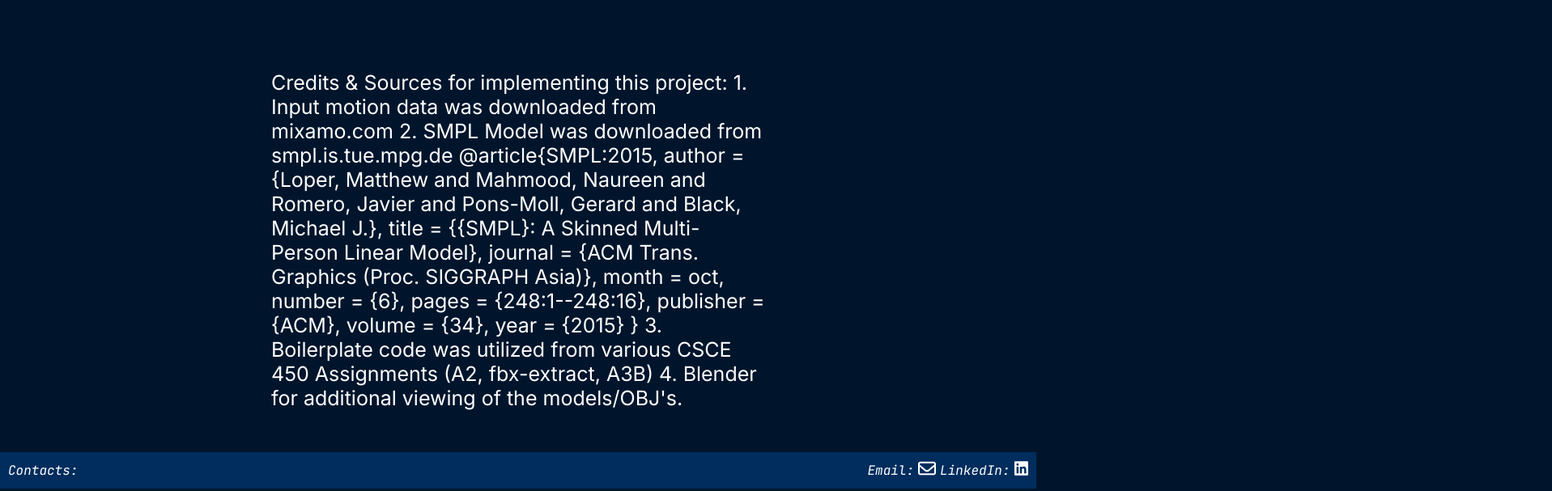
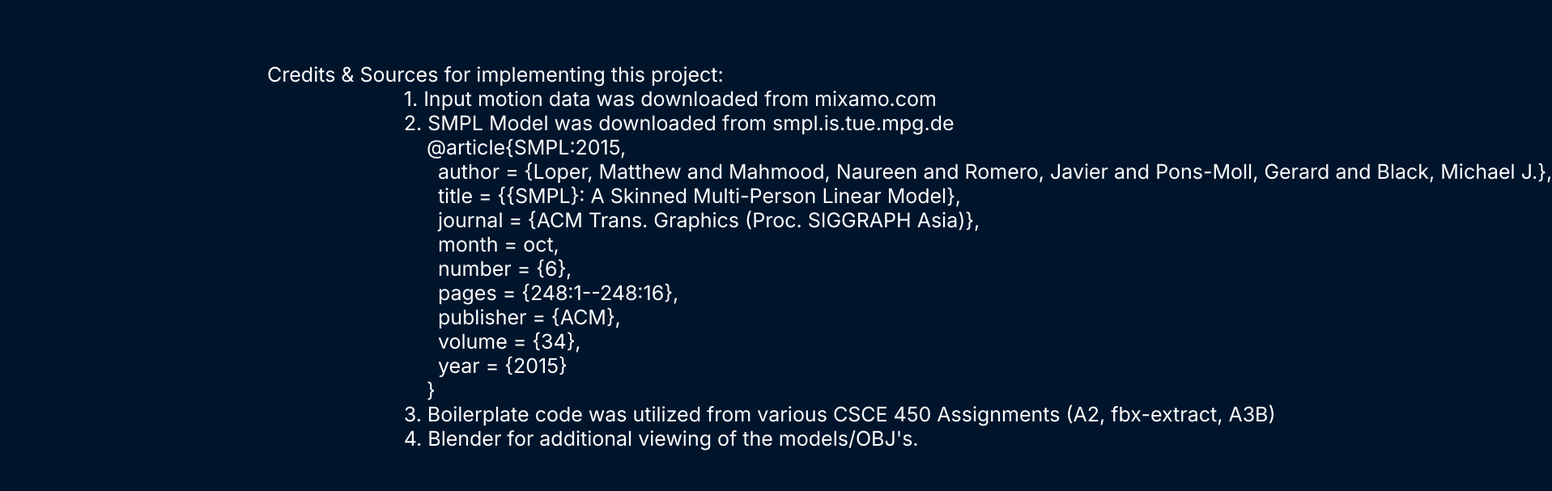
Before and after one commit to lsoberanis/lsoberanis.github.io, a plain HTML site: page projects_csce450.html in a window 1280 px wide. Shown: the part 556-1163 px from the top of the page at 81% size, 1917 px wide, since content can reach past the window. Drawn offline with nearby package versions, Linux system fonts and the light colour scheme; files whose address does not match are found by name.

Commit message:
Update projects_csce450.html

```diff
--- a/projects_csce450.html
+++ b/projects_csce450.html
@@ -59,7 +59,7 @@
             </div>-->
         </div>
 
-        <div class="proj-cg">
+        <div style="height: fit-content">
             <div class="proj-t-c">
                 <h1 class="proj-t" style="padding: 5px">Converting Mixamo Motion Capture Data to SMPL OBJs: </h1>
             </div>
@@ -74,9 +74,9 @@
 
                 </div>
 
-                <div class="Pproj-c">
+                <div class="Pproj-c" style="height: auto">
                     <div class="Pproj-tx">
-                        <p class="proj-tx2">Credits & Sources for implementing this project:
+                        <pre class="proj-tx2">Credits & Sources for implementing this project:
                         1. Input motion data was downloaded from mixamo.com
                         2. SMPL Model was downloaded from smpl.is.tue.mpg.de
                             @article{SMPL:2015,
@@ -92,7 +92,7 @@
                             }
                         3. Boilerplate code was utilized from various CSCE 450 Assignments (A2, fbx-extract, A3B)
                         4. Blender for additional viewing of the models/OBJ's.
-                        </p>
+                        </pre>
                     </div>
 
                 </div>
```
